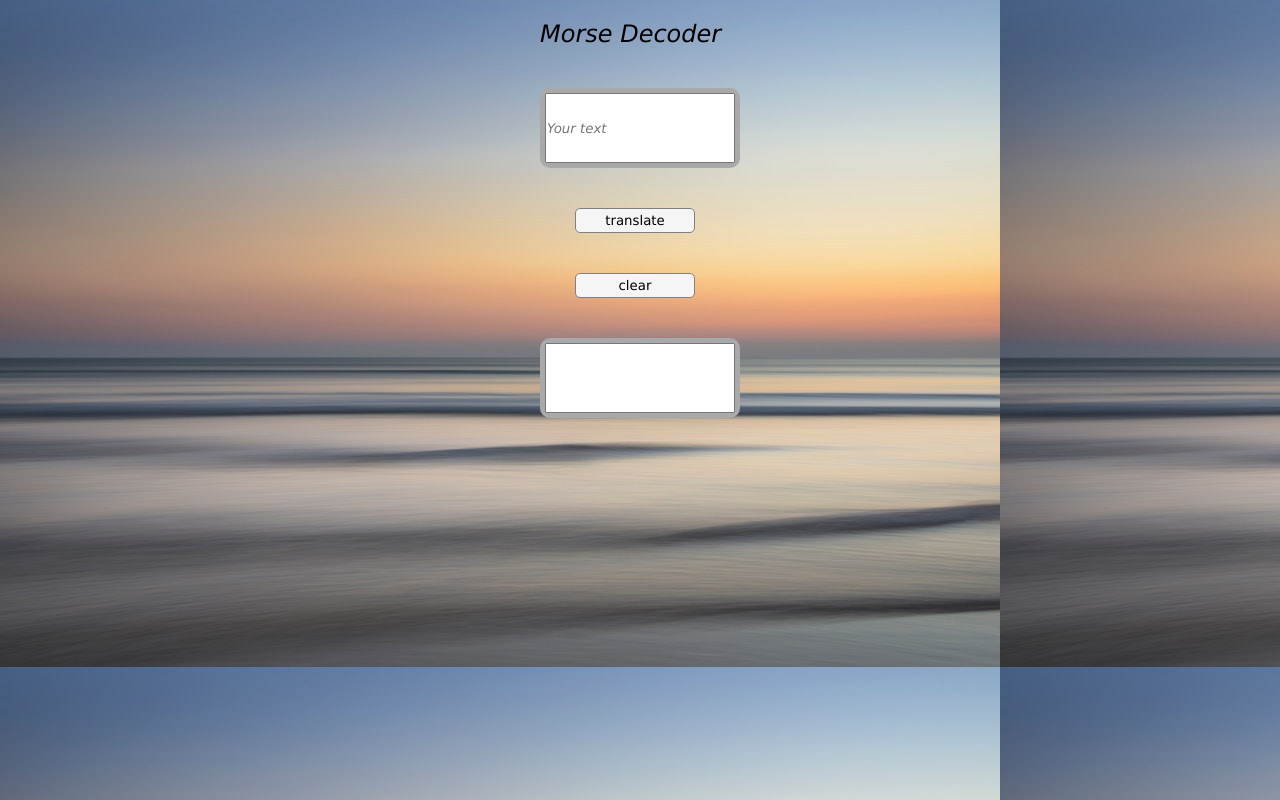
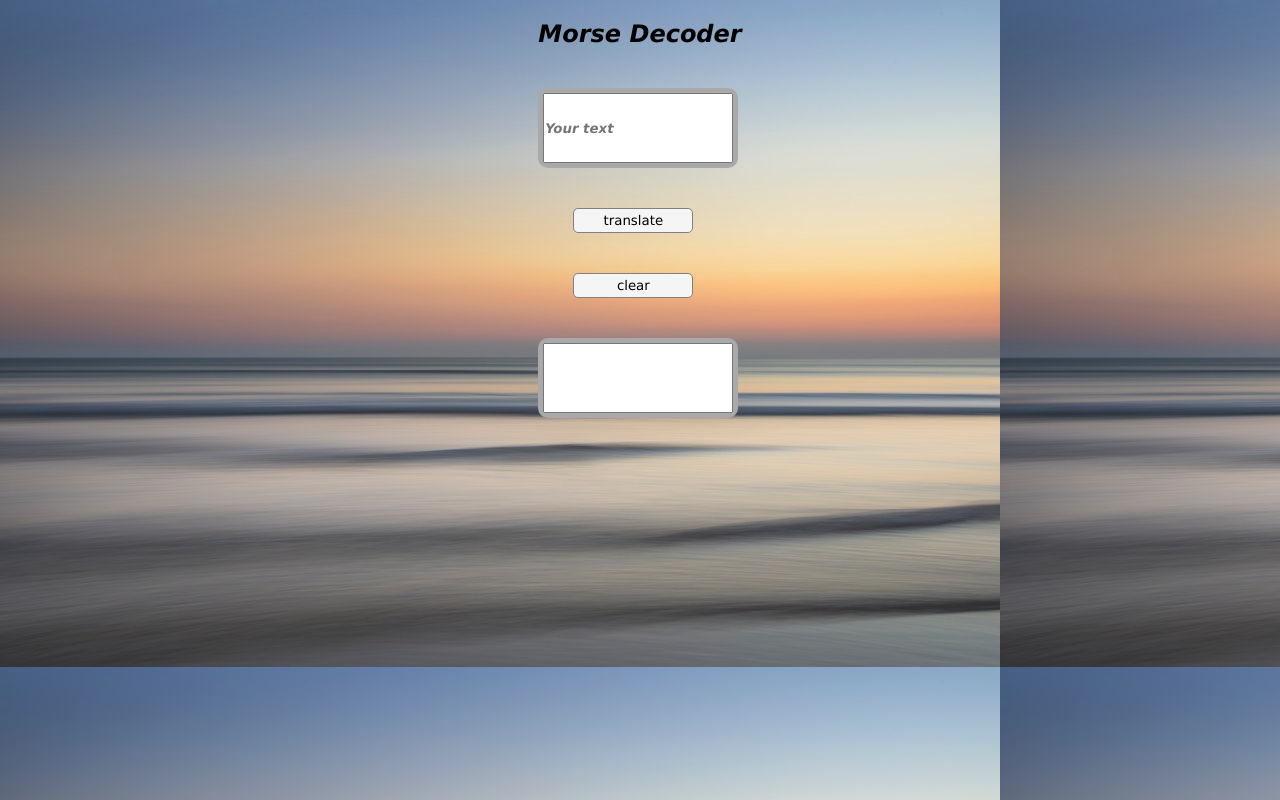
Before and after one commit to AnetaIvanova/morsetranslator, a website with bundled scripts: page index.html in a window 1280 px wide. Built offline with nearby package versions, Linux system fonts and the light colour scheme.

Commit message:
responsive design

```diff
--- a/main.css
+++ b/main.css
@@ -11,12 +11,12 @@ body {
 }
 
 h2 {
-  color: black;
+  color: darkgray;
   font-family: "Lucida Sans", "Lucida Sans Regular", "Lucida Grande",
     "Lucida Sans Unicode", Geneva, Verdana, sans-serif;
   font-style: italic;
-  font-weight: 200;
 }
+
 .container {
   display: grid;
   row-gap: 40px;
@@ -38,6 +38,7 @@ input {
   height: 70px;
   font-family: "Lucida Sans", "Lucida Sans Regular", "Lucida Grande",
     "Lucida Sans Unicode", Geneva, Verdana, sans-serif;
+  font-weight: normal;
   font-style: italic;
 }
 
@@ -49,7 +50,57 @@ input {
   background-color: whitesmoke;
   font-family: "Lucida Sans", "Lucida Sans Regular", "Lucida Grande",
     "Lucida Sans Unicode", Geneva, Verdana, sans-serif;
-  font-weight: lighter;
+  font-weight: normal;
   border: 1px solid grey;
   border-radius: 5px;
 }
+
+/* Adde responsive design parameters- mobile first approach */
+
+/* Larger than mobile */
+@media (min-width: 400px) {
+}
+
+/* Larger than tablet */
+@media (min-width: 550px) {
+  input {
+    font-weight: lighter;
+  }
+
+  .button {
+    font-weight: lighter;
+  }
+}
+
+/* Larger than tablet */
+@media (min-width: 750px) {
+  h2 {
+    color: black;
+  }
+
+  input {
+    font-weight: bolder;
+  }
+}
+
+/* Larger than desktop */
+@media (min-width: 1000px) {
+  h2 {
+    color: black;
+  }
+
+  input {
+    font-weight: bolder;
+  }
+}
+
+/* Larger than Desktop HD */
+@media (min-width: 1200px) {
+  h2 {
+    color: black;
+  }
+
+  input {
+    font-weight: bolder;
+  }
+}
```
